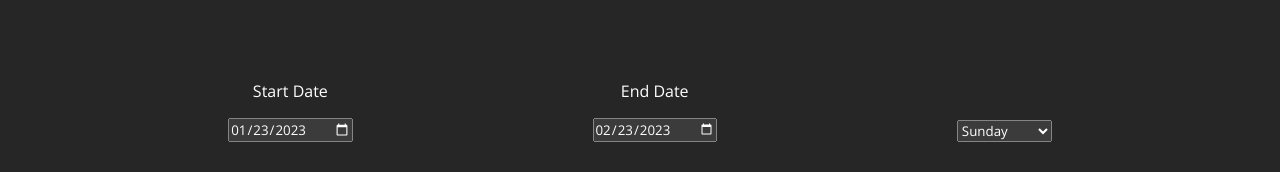
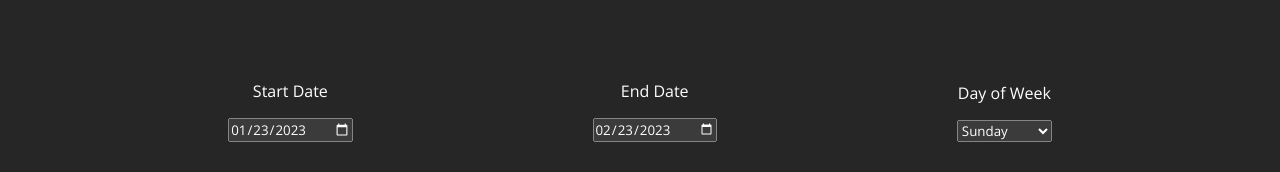
Before and after one commit to liquidwater0/day-of-week-dates, a React (Vite) app: page / in a window 1280 px wide. Shown: the top 172 px of the page. Built offline with nearby package versions, Linux system fonts and the light colour scheme.

Commit message:
add label for day of week select

```diff
--- a/src/App.tsx
+++ b/src/App.tsx
@@ -60,7 +60,9 @@ function App() {
 					/>
 				</div>
 				<div>
+					<label htmlFor="dayOfWeekSelect">Day of Week</label>
 					<select
+						id='dayOfWeekSelect'
 						defaultValue={dayOfWeek}
 						onChange={({ target }) => setDayOfWeek(target.value)}
 					>
```
Also changed, not shown: 2 other files (tests, documents, lock files or other folders).
